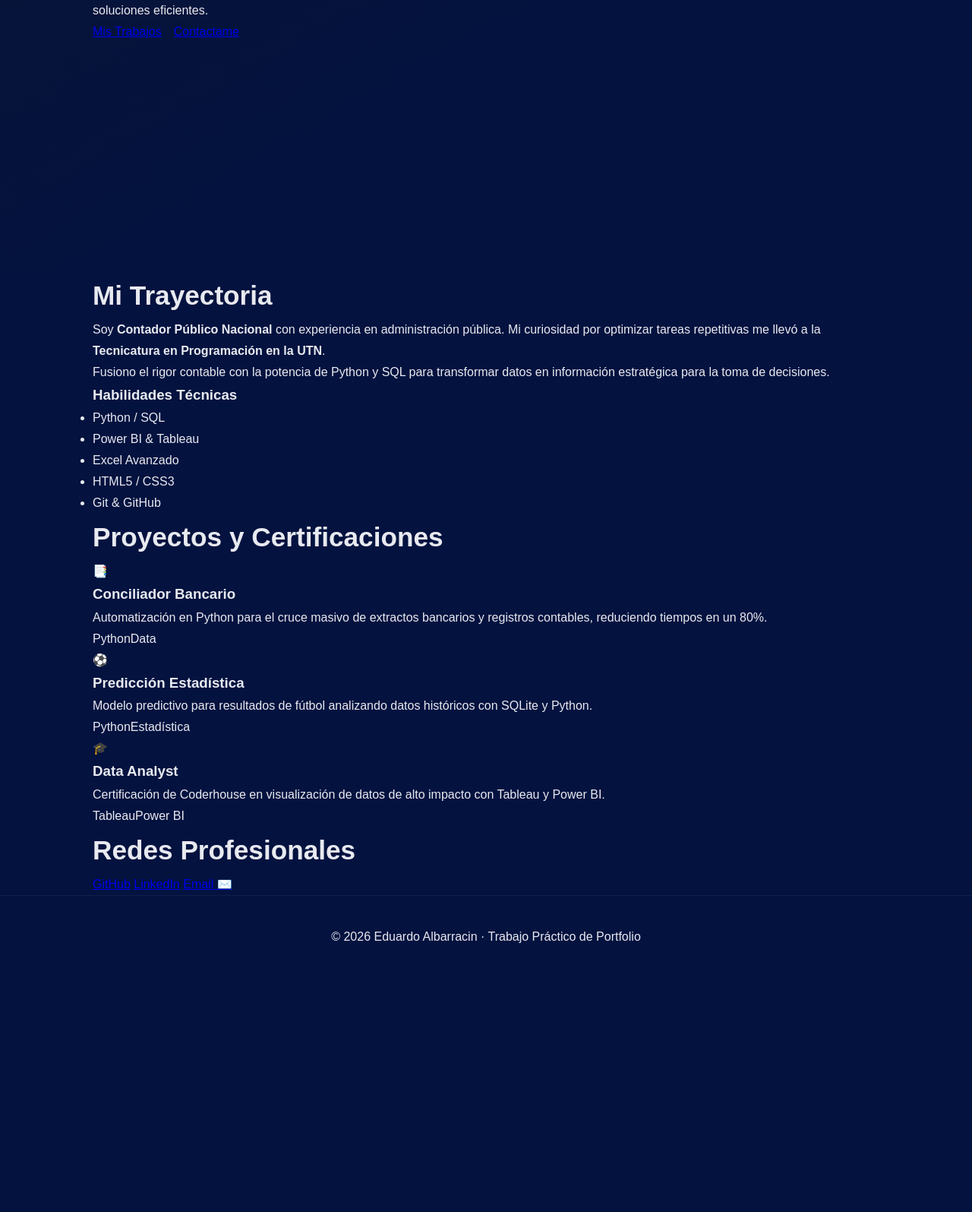
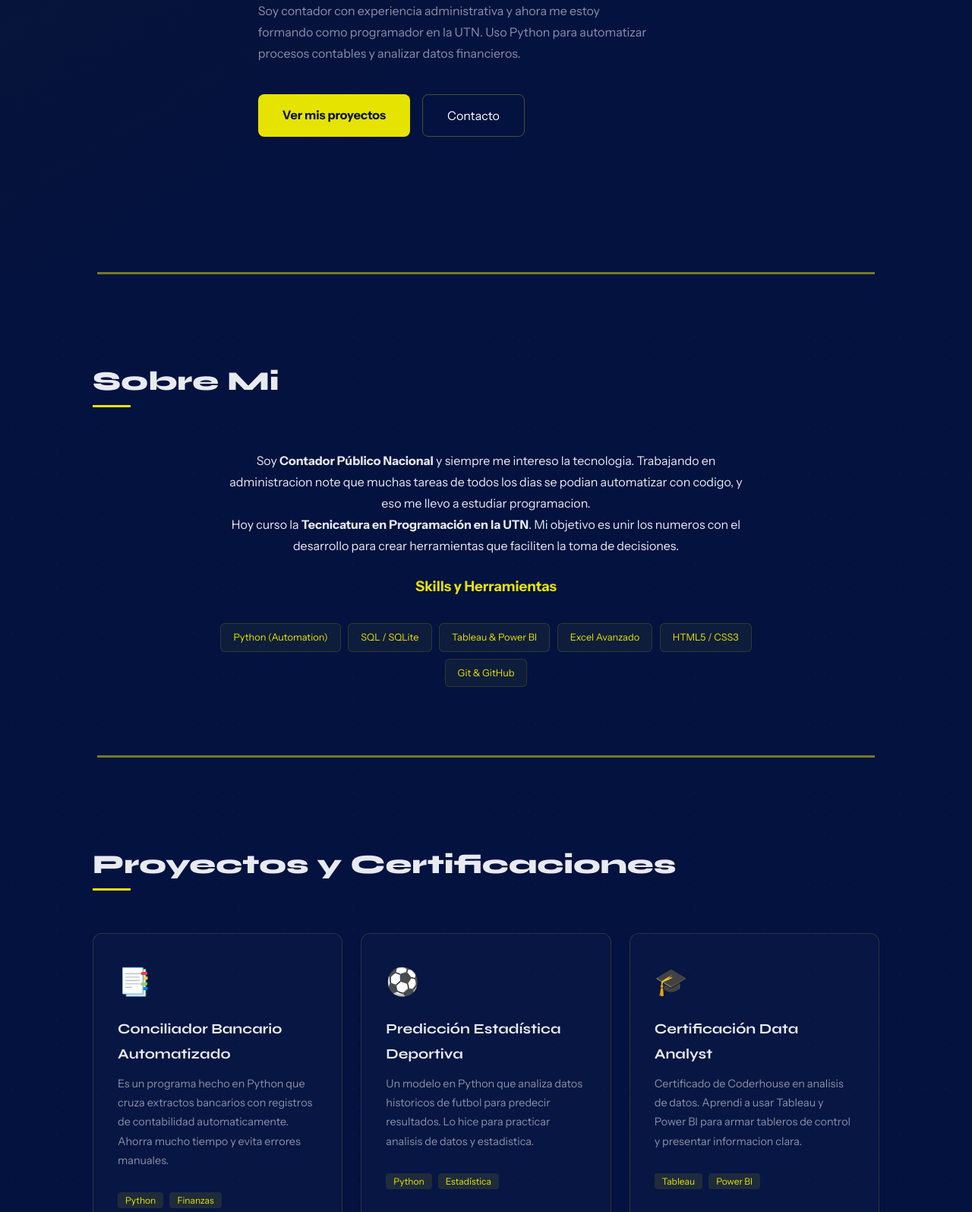
Before and after one commit to eduardoa10dev-ctrl/MiPortfolioPersonal, a plain HTML site: page index.html in a window 1280 px wide. Shown: the part 442-2037 px from the top of the page at 76% size. Before the commit the page ends 1729 px from the top, so only its background shows below. Drawn offline with Linux system fonts and the light colour scheme.

Commit message:
Subida completa de portfolio con estilos

```diff
--- a/estilos.css
+++ b/estilos.css
@@ -82,7 +82,14 @@ body {
   color: var(--amarillo);
   background-color: var(--amarillo-suave);
 }
-
+/* --- BARRAS DIVISORIAS SIMPLES --- */
+.divisor {
+  height: 3px;
+  background-color: var(--amarillo);
+  opacity: 0.5; /* Para que sea sutil */
+  width: 80%;
+  margin: 0 auto;
+}
 /* Layout de las secciones */
 .seccion {
   padding-top: 110px;
--- a/index.html
+++ b/index.html
@@ -3,10 +3,10 @@
 <head>
   <meta charset="UTF-8" />
   <meta name="viewport" content="width=device-width, initial-scale=1.0" />
-  <title>Portfolio Profesional | Eduardo Albarracin</title>
+  <title>Eduardo Albarracin | CPN y Programador</title>
 
   <link rel="preconnect" href="https://fonts.googleapis.com" />
-  <link href="https://fonts.googleapis.com/css2?family=Montserrat:wght@700;800&family=Open+Sans:wght@400;600&display=swap" rel="stylesheet" />
+  <link href="https://fonts.googleapis.com/css2?family=Syne:wght@700;800&family=Instrument+Sans:wght@400;500;600;700&display=swap" rel="stylesheet" />
 
   <link rel="stylesheet" href="estilos.css" />
 </head>
@@ -14,103 +14,163 @@
 
   <nav class="navbar">
     <div class="navbar-contenido">
-      <a href="#inicio" class="navbar-logo">E. Albarracin</a>
+      <a href="#inicio" class="navbar-logo">Eduardo Albarracin</a>
       <ul class="navbar-links">
         <li><a href="#inicio">Inicio</a></li>
-        <li><a href="#sobre-mi">Perfil</a></li>
+        <li><a href="#sobre-mi">Sobre Mí</a></li>
         <li><a href="#proyectos">Proyectos</a></li>
-        <li><a href="#contacto">Redes</a></li>
+        <li><a href="#contacto">Contacto</a></li>
       </ul>
     </div>
   </nav>
 
-  <section id="inicio" class="seccion-inicio">
+  <section id="inicio" class="seccion">
     <div class="contenedor">
-      <div class="hero-bloque">
-        <span class="etiqueta-pro">📊 CPA & DATA DEVELOPER</span>
-        <h1 class="nombre-destacado">Eduardo<br><span>Albarracin</span></h1>
-        <p class="hero-texto">
-          Contador Público Nacional especializado en procesos contables y análisis de datos con Python. Enfocado en la automatización financiera y soluciones eficientes.
+      <div class="hero-contenido">
+        <span class="hero-etiqueta">📊 Contador Público Nacional & Data Developer</span>
+        <h1 class="hero-nombre">
+          Eduardo<br>
+          <span>Albarracin</span><span class="cursor-parpadeo"></span>
+        </h1>
+        <p class="hero-descripcion">
+          Soy contador con experiencia administrativa y ahora me estoy formando como programador en la UTN. Uso Python para automatizar procesos contables y analizar datos financieros.
         </p>
         <div class="hero-botones">
-          <a href="#proyectos" class="btn-amarillo">Mis Trabajos</a>
-          <a href="#contacto" class="btn-borde">Contactame</a>
+          <a href="#proyectos" class="boton-primario">Ver mis proyectos</a>
+          <a href="#contacto" class="boton-secundario">Contacto</a>
         </div>
       </div>
     </div>
   </section>
+<div class="divisor"></div>
+  <section id="sobre-mi" class="seccion">
+    <div class="contenedor">
+      <h2 class="titulo-seccion aparece">Sobre Mi</h2>
+      <span class="subtitulo-linea aparece"></span>
 
-  <section id="sobre-mi" class="seccion-perfil">
-    <div class="contenedor">
-      <h2 class="titulo-seccion">Mi Trayectoria</h2>
-      <div class="separador-amarillo"></div>
-
-      <div class="texto-perfil">
+      <div class="sobre-mi-grid">
+        <div class="sobre-mi-texto aparece">
           <p>
-          Soy <strong>Contador Público Nacional</strong> con experiencia en administración pública. Mi curiosidad por optimizar tareas repetitivas me llevó a la <strong>Tecnicatura en Programación en la UTN</strong>.
+            Soy <strong>Contador Público Nacional</strong> y siempre me intereso la tecnologia. Trabajando en administracion note que muchas tareas de todos los dias se podian automatizar con codigo, y eso me llevo a estudiar programacion.
           </p>
           <p>
-          Fusiono el rigor contable con la potencia de Python y SQL para transformar datos en información estratégica para la toma de decisiones.
+            Hoy curso la <strong>Tecnicatura en Programación en la UTN</strong>. Mi objetivo es unir los numeros con el desarrollo para crear herramientas que faciliten la toma de decisiones.
           </p>
 
-        <h3 class="titulo-skills">Habilidades Técnicas</h3>
-        <ul class="lista-herramientas">
-          <li>Python / SQL</li>
-          <li>Power BI & Tableau</li>
+          <h3 style="margin: 1.5rem 0 1rem; color: var(--amarillo);">Skills y Herramientas</h3>
+          <ul class="lista-skills">
+            <li>Python (Automation)</li>
+            <li>SQL / SQLite</li>
+            <li>Tableau & Power BI</li>
             <li>Excel Avanzado</li>
             <li>HTML5 / CSS3</li>
             <li>Git & GitHub</li>
           </ul>
         </div>
       </div>
+    </div>
   </section>
+<div class="divisor"></div>
+  <section id="proyectos" class="seccion">
+    <div class="contenedor">
+      <h2 class="titulo-seccion aparece">Proyectos y Certificaciones</h2>
+      <span class="subtitulo-linea aparece"></span>
 
-  <section id="proyectos" class="seccion-trabajos">
-    <div class="contenedor">
-      <h2 class="titulo-seccion">Proyectos y Certificaciones</h2>
-      <div class="separador-amarillo"></div>
+      <div class="grid-proyectos">
 
-      <div class="grid-cartas">
-        <article class="carta">
-          <span class="emoji-grande">📑</span>
-          <h3>Conciliador Bancario</h3>
-          <p>Automatización en Python para el cruce masivo de extractos bancarios y registros contables, reduciendo tiempos en un 80%.</p>
-          <div class="chips"><span>Python</span><span>Data</span></div>
-        </article>
+        <div class="tarjeta-proyecto aparece">
+          <span class="tarjeta-icono">📑</span>
+          <h3 class="tarjeta-titulo">Conciliador Bancario Automatizado</h3>
+          <p class="tarjeta-descripcion">
+            Es un programa hecho en Python que cruza extractos bancarios con registros de contabilidad automaticamente. Ahorra mucho tiempo y evita errores manuales.
+          </p>
+          <div class="tarjeta-tags">
+            <span class="tarjeta-tag">Python</span>
+            <span class="tarjeta-tag">Finanzas</span>
+          </div>
+        </div>
 
-        <article class="carta">
-          <span class="emoji-grande">⚽</span>
-          <h3>Predicción Estadística</h3>
-          <p>Modelo predictivo para resultados de fútbol analizando datos históricos con SQLite y Python.</p>
-          <div class="chips"><span>Python</span><span>Estadística</span></div>
-        </article>
+        <div class="tarjeta-proyecto aparece">
+          <span class="tarjeta-icono">⚽</span>
+          <h3 class="tarjeta-titulo">Predicción Estadística Deportiva</h3>
+          <p class="tarjeta-descripcion">
+            Un modelo en Python que analiza datos historicos de futbol para predecir resultados. Lo hice para practicar analisis de datos y estadistica.
+          </p>
+          <div class="tarjeta-tags">
+            <span class="tarjeta-tag">Python</span>
+            <span class="tarjeta-tag">Estadística</span>
+          </div>
+        </div>
 
-        <article class="carta">
-          <span class="emoji-grande">🎓</span>
-          <h3>Data Analyst</h3>
-          <p>Certificación de Coderhouse en visualización de datos de alto impacto con Tableau y Power BI.</p>
-          <div class="chips"><span>Tableau</span><span>Power BI</span></div>
-        </article>
+        <div class="tarjeta-proyecto aparece">
+          <span class="tarjeta-icono">🎓</span>
+          <h3 class="tarjeta-titulo">Certificación Data Analyst</h3>
+          <p class="tarjeta-descripcion">
+            Certificado de Coderhouse en analisis de datos. Aprendi a usar Tableau y Power BI para armar tableros de control y presentar informacion clara.
+          </p>
+          <div class="tarjeta-tags">
+            <span class="tarjeta-tag">Tableau</span>
+            <span class="tarjeta-tag">Power BI</span>
+          </div>
+        </div>
+
       </div>
     </div>
   </section>
+<div class="divisor"></div>
+  <section id="contacto" class="seccion">
+    <div class="contenedor">
+      <h2 class="titulo-seccion aparece">Conectemos</h2>
+      <span class="subtitulo-linea aparece"></span>
 
-  <section id="contacto" class="seccion-contacto">
-    <div class="contenedor">
-      <h2 class="titulo-seccion">Redes Profesionales</h2>
-      <div class="separador-amarillo"></div>
+      <div class="redes-contenedor aparece">
 
-      <div class="botones-redes">
-        <a href="https://github.com/eduardoa10dev-ctrl" target="_blank" class="link-social">GitHub</a>
-        <a href="https://www.linkedin.com/in/albarracin-eduardo/" target="_blank" class="link-social">LinkedIn</a>
-        <a href="mailto:eduardo.albarracin3197@gmail.com" class="link-social destello">Email ✉️</a>
+        <a href="https://github.com/eduardoa10dev-ctrl" target="_blank" class="boton-red">
+          <svg width="20" height="20" viewBox="0 0 24 24" fill="currentColor">
+            <path d="M12 2C6.477 2 2 6.477 2 12c0 4.418 2.865 8.166 6.839 9.489.5.092.682-.217.682-.482 0-.237-.009-.868-.013-1.703-2.782.603-3.369-1.342-3.369-1.342-.454-1.155-1.11-1.463-1.11-1.463-.908-.62.069-.608.069-.608 1.003.07 1.531 1.03 1.531 1.03.892 1.529 2.341 1.087 2.91.832.092-.647.35-1.088.636-1.338-2.22-.253-4.555-1.11-4.555-4.943 0-1.091.39-1.984 1.029-2.683-.103-.253-.446-1.27.098-2.647 0 0 .84-.269 2.75 1.025A9.578 9.578 0 0 1 12 6.836a9.59 9.59 0 0 1 2.504.337c1.909-1.294 2.747-1.025 2.747-1.025.546 1.377.203 2.394.1 2.647.64.699 1.028 1.592 1.028 2.683 0 3.842-2.339 4.687-4.566 4.935.359.309.678.919.678 1.852 0 1.336-.012 2.415-.012 2.743 0 .267.18.578.688.48C19.138 20.163 22 16.418 22 12c0-5.523-4.477-10-10-10z"/>
+          </svg>
+          GitHub
+        </a>
+
+        <a href="https://www.linkedin.com/in/albarracin-eduardo/" target="_blank" class="boton-red">
+          <svg width="20" height="20" viewBox="0 0 24 24" fill="currentColor">
+            <path d="M20.447 20.452h-3.554v-5.569c0-1.328-.027-3.037-1.852-3.037-1.853 0-2.136 1.445-2.136 2.939v5.667H9.351V9h3.414v1.561h.046c.477-.9 1.637-1.85 3.37-1.85 3.601 0 4.267 2.37 4.267 5.455v6.286zM5.337 7.433a2.062 2.062 0 0 1-2.063-2.065 2.064 2.064 0 1 1 2.063 2.065zm1.782 13.019H3.555V9h3.564v11.452zM22.225 0H1.771C.792 0 0 .774 0 1.729v20.542C0 23.227.792 24 1.771 24h20.451C23.2 24 24 23.227 24 22.271V1.729C24 .774 23.2 0 22.222 0h.003z"/>
+          </svg>
+          LinkedIn
+        </a>
+
+        <a href="mailto:eduardo.albarracin3197@gmail.com?subject=Consulta desde tu portfolio" class="boton-red">
+          <svg width="20" height="20" viewBox="0 0 24 24" fill="none" stroke="currentColor" stroke-width="2" stroke-linecap="round" stroke-linejoin="round">
+            <rect x="2" y="4" width="20" height="16" rx="2"/>
+            <path d="m22 7-8.97 5.7a1.94 1.94 0 0 1-2.06 0L2 7"/>
+          </svg>
+          Email
+        </a>
+
       </div>
     </div>
   </section>
 
   <footer class="footer">
-    <p>© 2026 Eduardo Albarracin · Trabajo Práctico de Portfolio</p>
+    <div class="footer-contenido">
+      <p class="footer-copy">© 2026 Eduardo Albarracin · Todos los Derechos Reservados</p>
+    </div>
   </footer>
+
+  <script>
+    // Codigo para que los elementos aparezcan al bajar (Intersection Observer)
+    const items = document.querySelectorAll('.aparece');
+
+    const observer = new IntersectionObserver((entries) => {
+      entries.forEach(entry => {
+        if (entry.isIntersecting) {
+          entry.target.classList.add('visible');
+        }
+      });
+    }, { threshold: 0.1 });
+
+    items.forEach(i => observer.observe(i));
+  </script>
 
 </body>
 </html>
```
Lines whose indentation alone changed are shown as unchanged.
